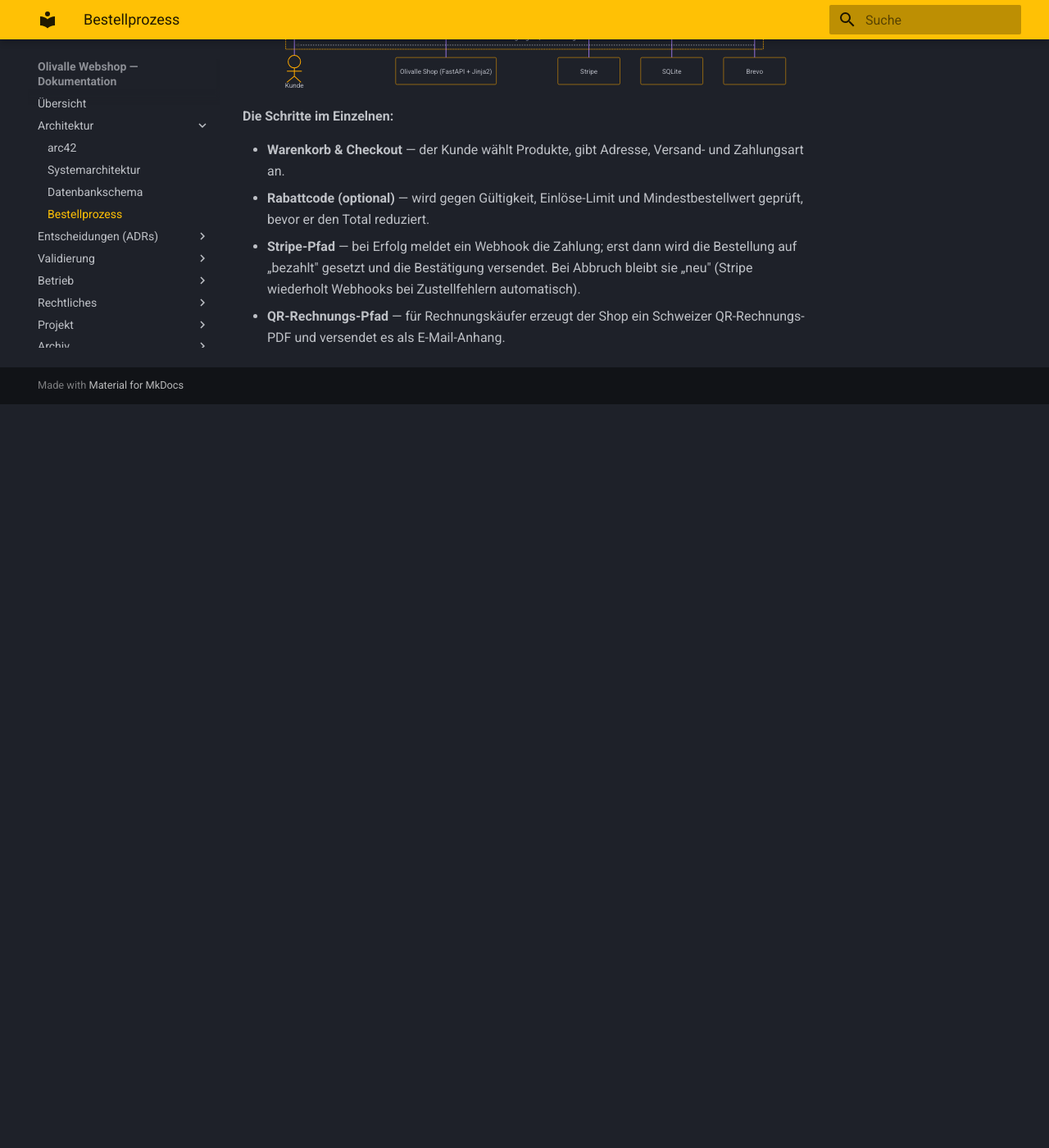
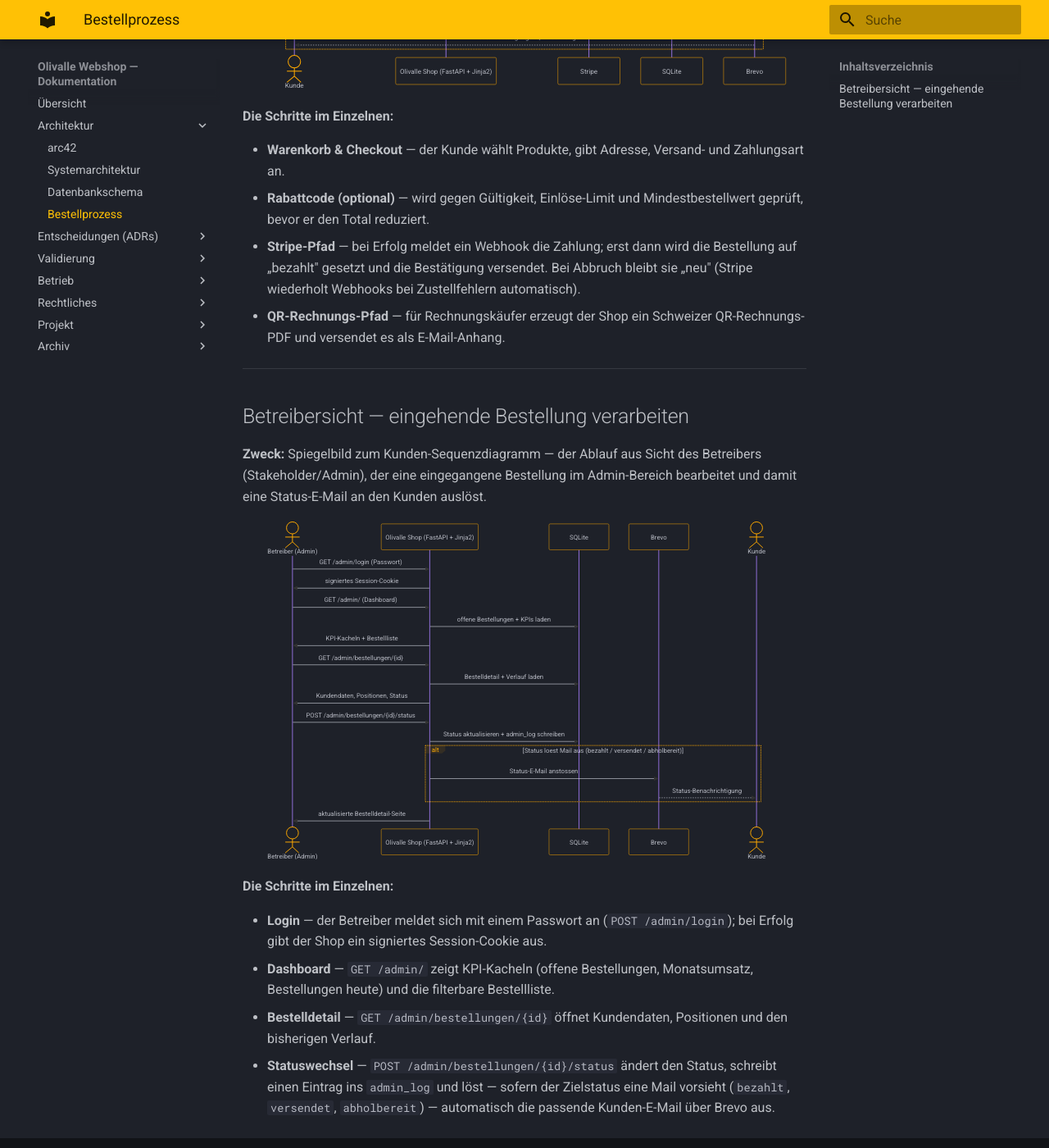
Before and after one commit to konstantinniedermann/olivalle-webshop, an MkDocs documentation site: the page built from docs/bestellprozess.md, in a window 1280 px wide and 1400 px high, scrolled down 913 px. Shown: the whole window at 82% size. Built offline with MkDocs 1.6.1 and Material for MkDocs 9.7.7, drawn with Linux system fonts in a browser that asks for light colours; before the commit the page ends 1406 px from its top, so only the background shows below that.

Commit message:
docs: Admin-Sequenzdiagramm (Betreibersicht) in bestellprozess.md ergaenzen (#144)
Co-Authored-By: Claude Opus 4.8 (1M context) <noreply@anthropic.com>

````diff
--- a/docs/bestellprozess.md
+++ b/docs/bestellprozess.md
@@ -48,3 +48,41 @@ sequenceDiagram
 - **Rabattcode (optional)** — wird gegen Gültigkeit, Einlöse-Limit und Mindestbestellwert geprüft, bevor er den Total reduziert.
 - **Stripe-Pfad** — bei Erfolg meldet ein Webhook die Zahlung; erst dann wird die Bestellung auf „bezahlt" gesetzt und die Bestätigung versendet. Bei Abbruch bleibt sie „neu" (Stripe wiederholt Webhooks bei Zustellfehlern automatisch).
 - **QR-Rechnungs-Pfad** — für Rechnungskäufer erzeugt der Shop ein Schweizer QR-Rechnungs-PDF und versendet es als E-Mail-Anhang.
+
+---
+
+## Betreibersicht — eingehende Bestellung verarbeiten
+
+**Zweck:** Spiegelbild zum Kunden-Sequenzdiagramm — der Ablauf aus Sicht des Betreibers (Stakeholder/Admin), der eine eingegangene Bestellung im Admin-Bereich bearbeitet und damit eine Status-E-Mail an den Kunden auslöst.
+
+```mermaid
+sequenceDiagram
+    actor SH as Betreiber (Admin)
+    participant Shop as Olivalle Shop (FastAPI + Jinja2)
+    participant DB as SQLite
+    participant Brevo
+    actor Kunde
+
+    SH->>Shop: GET /admin/login (Passwort)
+    Shop->>SH: signiertes Session-Cookie
+    SH->>Shop: GET /admin/ (Dashboard)
+    Shop->>DB: offene Bestellungen + KPIs laden
+    Shop->>SH: KPI-Kacheln + Bestellliste
+    SH->>Shop: GET /admin/bestellungen/{id}
+    Shop->>DB: Bestelldetail + Verlauf laden
+    Shop->>SH: Kundendaten, Positionen, Status
+    SH->>Shop: POST /admin/bestellungen/{id}/status
+    Shop->>DB: Status aktualisieren + admin_log schreiben
+    alt Status loest Mail aus (bezahlt / versendet / abholbereit)
+        Shop->>Brevo: Status-E-Mail anstossen
+        Brevo-->>Kunde: Status-Benachrichtigung
+    end
+    Shop->>SH: aktualisierte Bestelldetail-Seite
+```
+
+**Die Schritte im Einzelnen:**
+
+- **Login** — der Betreiber meldet sich mit einem Passwort an (`POST /admin/login`); bei Erfolg gibt der Shop ein signiertes Session-Cookie aus.
+- **Dashboard** — `GET /admin/` zeigt KPI-Kacheln (offene Bestellungen, Monatsumsatz, Bestellungen heute) und die filterbare Bestellliste.
+- **Bestelldetail** — `GET /admin/bestellungen/{id}` öffnet Kundendaten, Positionen und den bisherigen Verlauf.
+- **Statuswechsel** — `POST /admin/bestellungen/{id}/status` ändert den Status, schreibt einen Eintrag ins `admin_log` und löst — sofern der Zielstatus eine Mail vorsieht (`bezahlt`, `versendet`, `abholbereit`) — automatisch die passende Kunden-E-Mail über Brevo aus.
````
